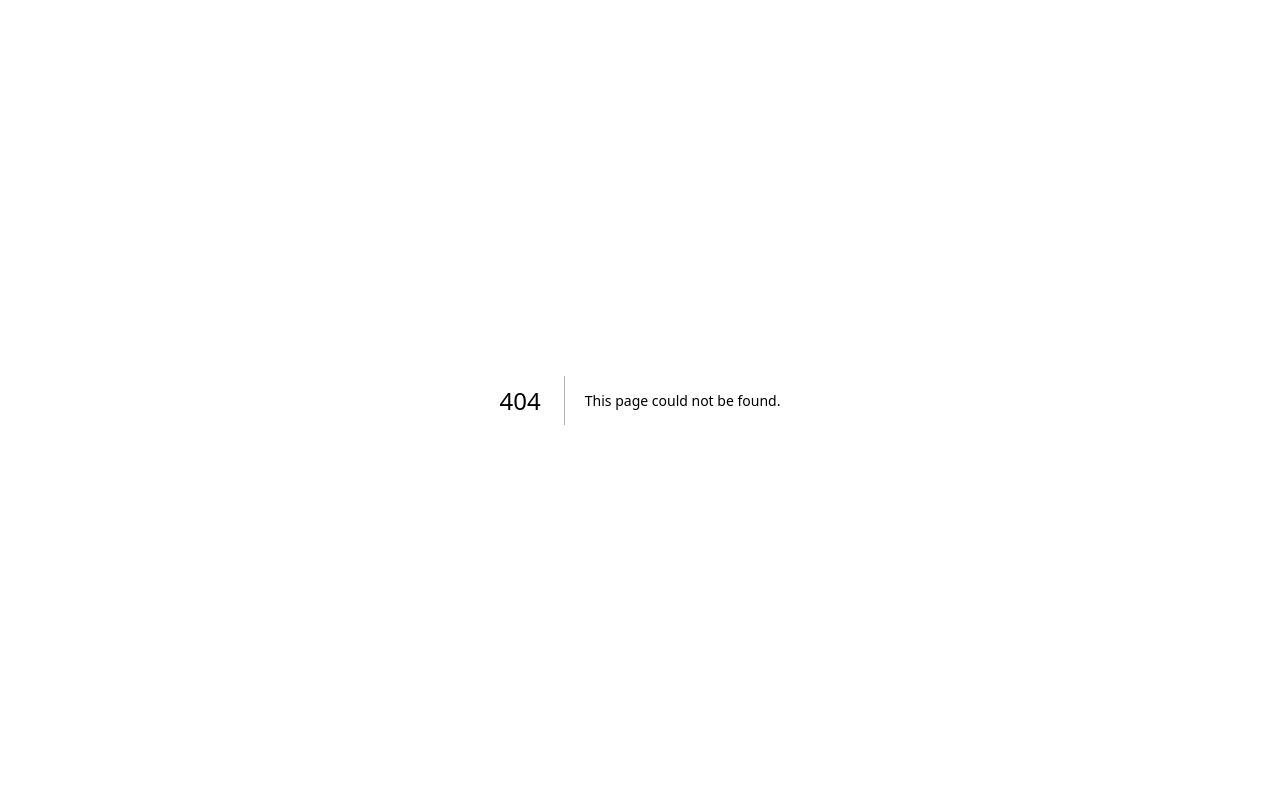
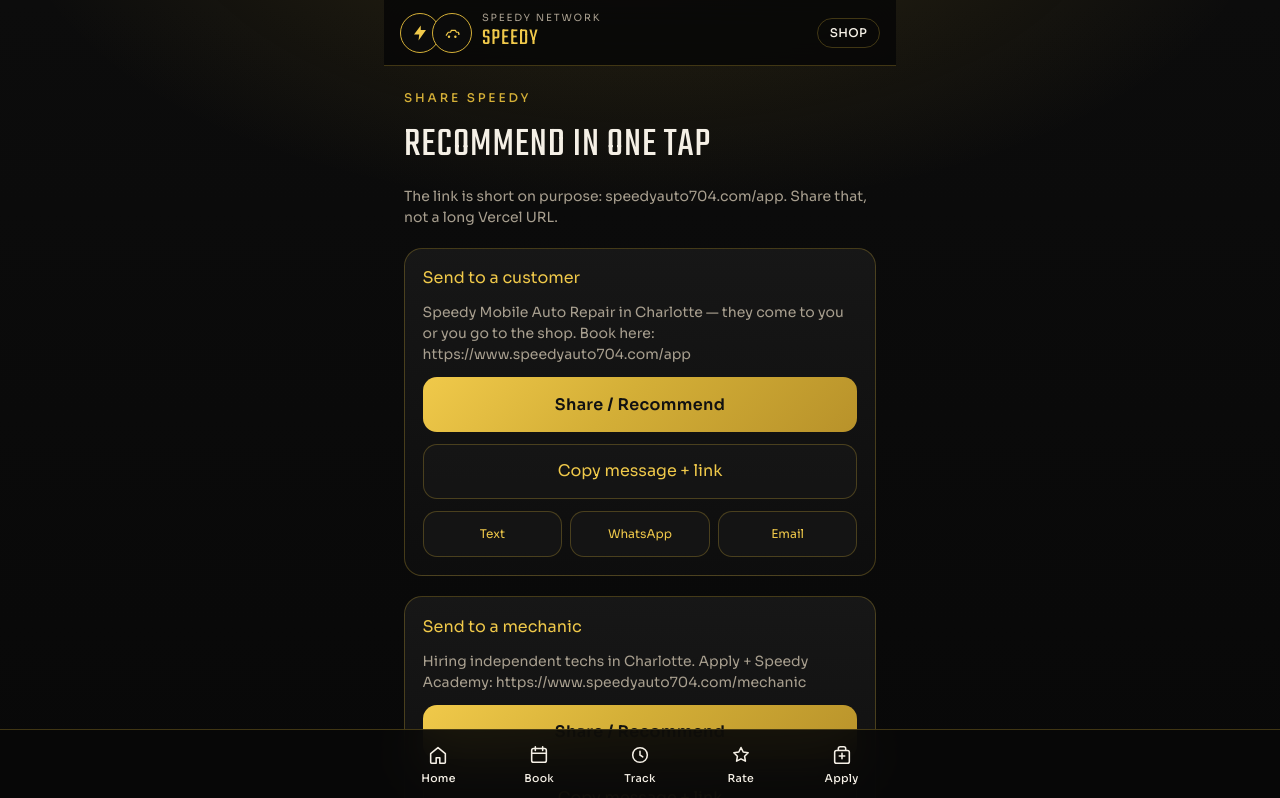
Before and after one commit to speedyapointments-cyber/speedyautobot, a Next.js app: page /recommend in a window 1280 px wide. Before the commit this address had no page. Shown: the top 798 px of the page. Built offline with nearby package versions, Linux system fonts and the light colour scheme.

Commit message:
Add one-tap recommend/share links, OG preview cards, and /recommend page

```diff
--- a/src/app/layout.tsx
+++ b/src/app/layout.tsx
@@ -1,6 +1,7 @@
 import type { Metadata, Viewport } from "next";
 import { Sora, Teko } from "next/font/google";
 import "./globals.css";
+import { SHARE } from "@/lib/share";
 
 const sora = Sora({
   variable: "--font-sora",
@@ -15,10 +16,48 @@
 });
 
 export const metadata: Metadata = {
-  title: "Speedy Mobile Auto Repair",
+  metadataBase: new URL("https://speedy-network.vercel.app"),
+  title: {
+    default: "Speedy Mobile Auto Repair",
+    template: "%s | Speedy",
+  },
   description:
-    "Speedy Mobile Auto Repair — we come to you or you come to us. Charlotte, NC. Book, track, rate, and apply.",
-  applicationName: "Speedy Mobile Auto Repair",
+    "Charlotte mobile and shop auto repair. We come to you or you come to us. Book, track, rate, or apply on Speedy Network.",
+  applicationName: "Speedy Network",
+  keywords: [
+    "Speedy Mobile Auto Repair",
+    "Charlotte mobile mechanic",
+    "Speedy Network",
+    "auto repair Charlotte NC",
+  ],
+  authors: [{ name: "Speedy Mobile Auto Repair" }],
+  alternates: {
+    canonical: SHARE.app,
+  },
+  openGraph: {
+    type: "website",
+    locale: "en_US",
+    url: SHARE.app,
+    siteName: "Speedy Mobile Auto Repair",
+    title: "Speedy Mobile Auto Repair",
+    description:
+      "Charlotte mobile and shop auto repair. Book in one tap — we come to you or you come to us.",
+    images: [
+      {
+        url: SHARE.ogImage,
+        width: 1200,
+        height: 630,
+        alt: "Speedy Mobile Auto Repair and Shop Services",
+      },
+    ],
+  },
+  twitter: {
+    card: "summary_large_image",
+    title: "Speedy Mobile Auto Repair",
+    description:
+      "Charlotte mobile and shop auto repair. Book in one tap.",
+    images: [SHARE.ogImage],
+  },
   appleWebApp: {
     capable: true,
     title: "Speedy",
--- a/src/app/page.tsx
+++ b/src/app/page.tsx
@@ -1,6 +1,8 @@
 import Link from "next/link";
 import { AppShell } from "@/components/AppShell";
+import { ShareActions } from "@/components/ShareActions";
 import { SHOP } from "@/lib/shop";
+import { SHARE } from "@/lib/share";
 
 export default function HomePage() {
   return (
@@ -29,11 +31,28 @@
             <a href={`tel:${SHOP.phoneTel}`} className="btn-ghost">
               Call {SHOP.phone}
             </a>
+            <Link href="/recommend" className="btn-ghost">
+              Recommend Speedy
+            </Link>
           </div>
         </div>
       </section>
 
       <section className="px-5 py-8">
+        <div className="panel animate-rise space-y-3">
+          <h2 className="section-title text-[1.9rem]!">Share this app</h2>
+          <p className="muted text-sm">
+            Send a friend https://www.speedyauto704.com/app — that is the clean link.
+          </p>
+          <ShareActions
+            title="Speedy Mobile Auto Repair"
+            text={SHARE.customerText}
+            url={SHARE.app}
+          />
+        </div>
+      </section>
+
+      <section className="px-5 pb-8">
         <div className="panel animate-rise">
           <h2 className="section-title text-[1.9rem]!">Hours</h2>
           <ul className="mt-4 space-y-2 text-sm">
--- /dev/null
+++ b/src/app/recommend/page.tsx
@@ -0,0 +1,52 @@
+import type { Metadata } from "next";
+import { AppShell } from "@/components/AppShell";
+import { ShareActions } from "@/components/ShareActions";
+import { SHARE } from "@/lib/share";
+
+export const metadata: Metadata = {
+  title: "Recommend Speedy",
+  description: "Send Speedy Mobile Auto Repair to a friend or send a mechanic the hiring link.",
+  alternates: { canonical: SHARE.recommend },
+  openGraph: {
+    title: "Recommend Speedy Mobile Auto Repair",
+    description: "Charlotte mobile and shop auto repair. One tap to book.",
+    url: SHARE.recommend,
+    images: [SHARE.ogImage],
+  },
+};
+
+export default function RecommendPage() {
+  return (
+    <AppShell>
+      <div className="px-5 py-6 space-y-5">
+        <p className="text-xs font-medium tracking-[0.24em] text-[var(--gold)] uppercase">
+          Share Speedy
+        </p>
+        <h1 className="section-title">Recommend in one tap</h1>
+        <p className="muted text-sm">
+          The link is short on purpose: speedyauto704.com/app. Share that, not a long Vercel URL.
+        </p>
+
+        <section className="panel space-y-3">
+          <h2 className="text-[var(--gold-bright)]">Send to a customer</h2>
+          <p className="muted text-sm">{SHARE.customerText}</p>
+          <ShareActions
+            title="Speedy Mobile Auto Repair"
+            text={SHARE.customerText}
+            url={SHARE.app}
+          />
+        </section>
+
+        <section className="panel space-y-3">
+          <h2 className="text-[var(--gold-bright)]">Send to a mechanic</h2>
+          <p className="muted text-sm">{SHARE.mechanicText}</p>
+          <ShareActions
+            title="Join Speedy Network"
+            text={SHARE.mechanicText}
+            url={SHARE.mechanic}
+          />
+        </section>
+      </div>
+    </AppShell>
+  );
+}
--- /dev/null
+++ b/src/components/ShareActions.tsx
@@ -0,0 +1,60 @@
+"use client";
+
+import { useState } from "react";
+import { mailtoHref, smsHref, whatsappHref } from "@/lib/share";
+
+export function ShareActions({
+  title,
+  text,
+  url,
+}: {
+  title: string;
+  text: string;
+  url: string;
+}) {
+  const [copied, setCopied] = useState(false);
+
+  async function nativeShare() {
+    if (navigator.share) {
+      try {
+        await navigator.share({ title, text, url });
+        return;
+      } catch {
+        /* user cancelled */
+      }
+    }
+    await copy();
+  }
+
+  async function copy() {
+    try {
+      await navigator.clipboard.writeText(`${text}`);
+      setCopied(true);
+      setTimeout(() => setCopied(false), 2000);
+    } catch {
+      window.prompt("Copy this link", url);
+    }
+  }
+
+  return (
+    <div className="space-y-3">
+      <button type="button" className="btn-gold" onClick={nativeShare}>
+        Share / Recommend
+      </button>
+      <button type="button" className="btn-ghost" onClick={copy}>
+        {copied ? "Copied" : "Copy message + link"}
+      </button>
+      <div className="grid grid-cols-3 gap-2">
+        <a className="btn-ghost text-xs" href={smsHref(text)}>
+          Text
+        </a>
+        <a className="btn-ghost text-xs" href={whatsappHref(text)}>
+          WhatsApp
+        </a>
+        <a className="btn-ghost text-xs" href={mailtoHref(title, text)}>
+          Email
+        </a>
+      </div>
+    </div>
+  );
+}
--- /dev/null
+++ b/src/lib/share.ts
@@ -0,0 +1,25 @@
+export const SHARE = {
+  app: "https://www.speedyauto704.com/app",
+  shop: "https://www.speedyauto704.com",
+  mechanic: "https://www.speedyauto704.com/mechanic",
+  academy: "https://www.speedyauto704.com/academy",
+  recommend: "https://www.speedyauto704.com/recommend",
+  ogImage:
+    "https://static.wixstatic.com/media/d5cd96_19236b40475a4321b097fcf9e73b3836~mv2.png",
+  customerText:
+    "Speedy Mobile Auto Repair in Charlotte — they come to you or you go to the shop. Book here: https://www.speedyauto704.com/app",
+  mechanicText:
+    "Hiring independent techs in Charlotte. Apply + Speedy Academy: https://www.speedyauto704.com/mechanic",
+} as const;
+
+export function smsHref(text: string) {
+  return `sms:?body=${encodeURIComponent(text)}`;
+}
+
+export function whatsappHref(text: string) {
+  return `https://wa.me/?text=${encodeURIComponent(text)}`;
+}
+
+export function mailtoHref(subject: string, text: string) {
+  return `mailto:?subject=${encodeURIComponent(subject)}&body=${encodeURIComponent(text)}`;
+}
```
